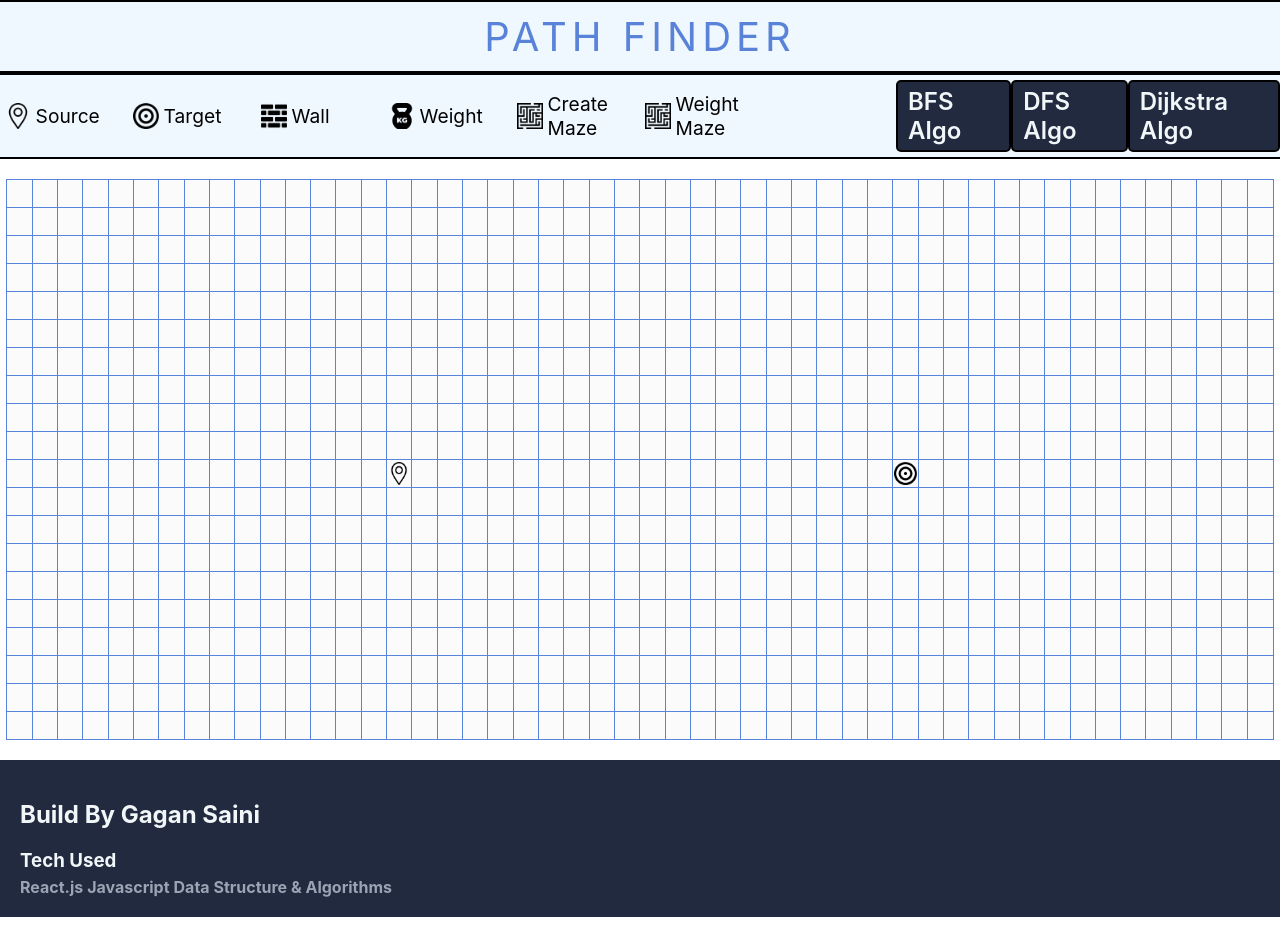
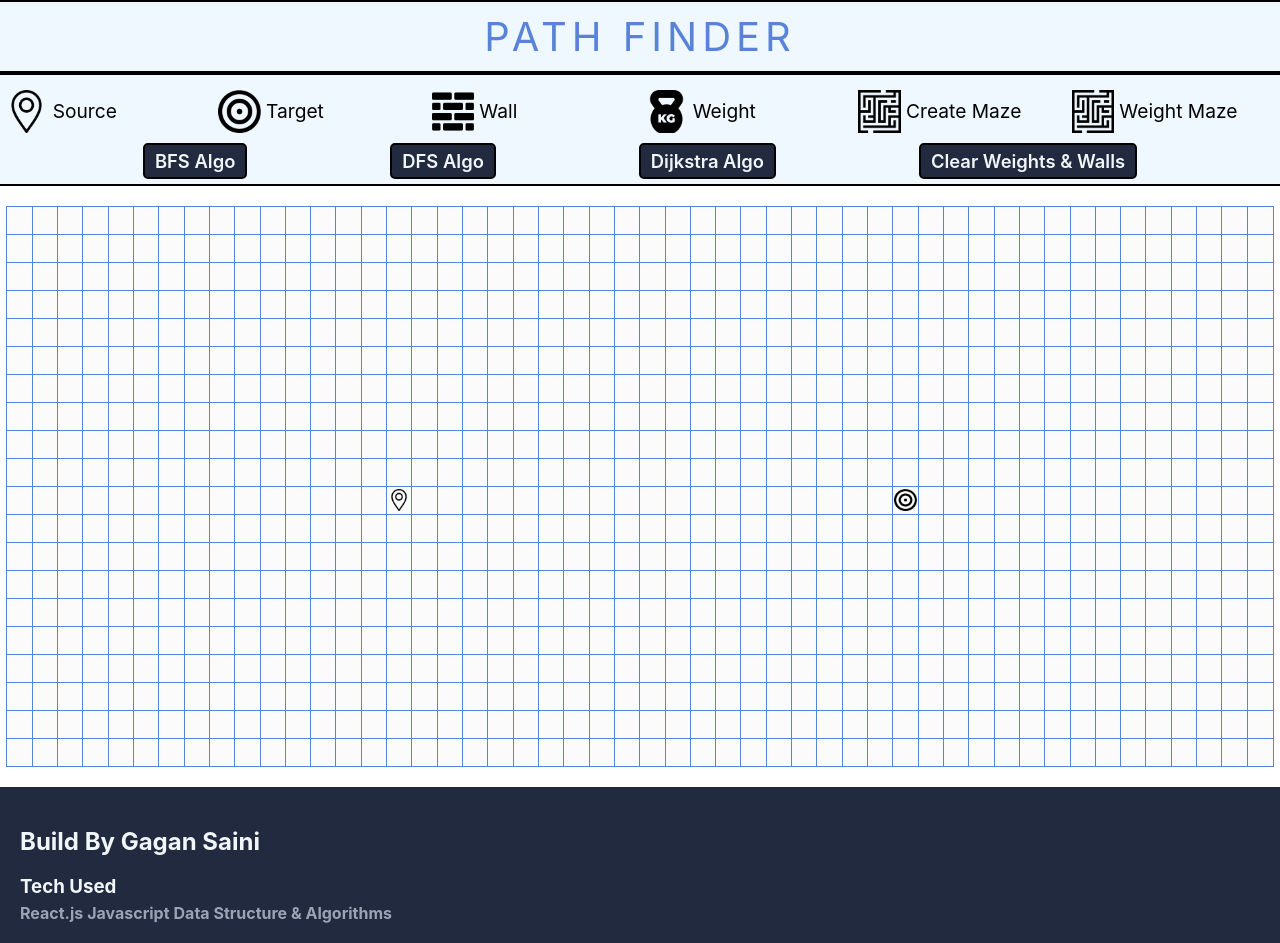
Before and after one commit to Gagan-Saini-GS/Pathfinder, a React (Create React App) app: page / in a window 1280 px wide. Before the commit the page ends 917 px from the top, so only its background shows below. Built offline with nearby package versions, Linux system fonts and the light colour scheme.

Commit message:
clear weights & walls function added

```diff
--- a/src/Algorithms/bfsWithWalls.js
+++ b/src/Algorithms/bfsWithWalls.js
@@ -8,6 +8,9 @@ let visited = new Array(totalNodes);
 
 // let arr = new Array(n * m);
 let edges = new Array(n);
+let seen = new Array(totalNodes);
+let walls = new Array(totalNodes);
+
 for (let i = 0; i < n; i++) {
   edges[i] = new Array(m);
   for (let j = 0; j < m; j++) {
@@ -30,14 +33,29 @@ for (let i = 0; i < n; i++) {
 for (let i = 0; i < totalNodes; i++) {
   // arr[i] = i;
   visited[i] = false;
+  seen[i] = -1;
+  walls[i] = -1;
 }
 
 let ans = [];
+
+async function restart() {
+  for (let i = 0; i < totalNodes; i++) {
+    // arr[i] = i;
+    visited[i] = false;
+    seen[i] = -1;
+    walls[i] = -1;
+  }
+
+  ans = [];
+}
 
 export default async function bfsWithWalls(sx, sy, tx, ty, walls) {
   const source = sx * m + sy;
   const target = tx * m + ty;
   //   console.log(walls);
+
+  await restart();
 
   await getPathBFSWalls(source, target, walls);
 
@@ -48,13 +66,8 @@ export default async function bfsWithWalls(sx, sy, tx, ty, walls) {
 }
 
 async function getPathBFSWalls(sv, ev, temp) {
+  console.log("BFS Called");
   const cells = document.querySelectorAll(".cell");
-  let seen = new Array(totalNodes);
-  let walls = new Array(totalNodes);
-  for (let i = 0; i < totalNodes; i++) {
-    seen[i] = -1;
-    walls[i] = -1; // -1 means not blocked
-  }
 
   for (let i = 0; i < temp.length; i++) {
     walls[temp[i]] = 1; // 1 denote the blockage or wall
@@ -90,6 +103,7 @@ async function getPathBFSWalls(sv, ev, temp) {
       await temp;
       clearInterval(animationID);
 
+      // console.log("Called");
       if (node === ev) {
         // frontvertices is the parent the node
         seen[node] = frontVertices;
--- a/src/Algorithms/dfsWithWalls.js
+++ b/src/Algorithms/dfsWithWalls.js
@@ -5,6 +5,7 @@ const m = 50;
 const totalNodes = n * m; // Number of total nodes
 // const totalEdges = (n - 1) * m + n * (m - 1); // Number of total edges
 let visited = new Array(totalNodes);
+let walls = new Array(totalNodes);
 
 let edges = new Array(n);
 for (let i = 0; i < n; i++) {
@@ -26,18 +27,26 @@ for (let i = 0; i < n; i++) {
 
 for (let i = 0; i < totalNodes; i++) {
   visited[i] = false;
+  walls[i] = -1;
 }
 
 let ans = [];
+
+async function restart() {
+  for (let i = 0; i < totalNodes; i++) {
+    // arr[i] = i;
+    visited[i] = false;
+    walls[i] = -1;
+  }
+
+  ans = [];
+}
 
 export default async function dfsWithWalls(sx, sy, tx, ty, wallArray) {
   const source = sx * m + sy;
   const target = tx * m + ty;
   //   console.log(walls);
-  let walls = new Array(totalNodes);
-  for (let i = 0; i < totalNodes; i++) {
-    walls[i] = -1; // -1 means not blocked
-  }
+  await restart();
 
   for (let i = 0; i < wallArray.length; i++) {
     walls[wallArray[i]] = 1; // 1 denote the blockage or wall
@@ -46,7 +55,7 @@ export default async function dfsWithWalls(sx, sy, tx, ty, wallArray) {
   await getPathDFSWalls(source, target, walls);
   ans.push(source);
   ans.reverse();
-  console.log(ans);
+  // console.log(ans);
   return ans;
 }
 
--- a/src/components/Home/Home.css
+++ b/src/components/Home/Home.css
@@ -48,7 +48,7 @@
 }
 
 .algo-section {
-  width: 30%;
+  width: 40%;
   display: flex;
   justify-content: space-evenly;
   align-items: center;
@@ -60,7 +60,7 @@
   border-radius: 5px;
   border: 2px solid black;
   padding: 5px 10px;
-  font-size: 1.5rem;
+  font-size: 1.15rem;
   font-weight: 600;
 }
 
@@ -182,3 +182,17 @@
     width: 100%;
   }
 }
+
+@media (min-width: 1000px) and (max-width: 1350px) {
+  .nav-item {
+    flex-direction: column;
+  }
+
+  .control-section {
+    width: 100%;
+  }
+
+  .algo-section {
+    width: 100%;
+  }
+}
--- a/src/components/Home/Home.js
+++ b/src/components/Home/Home.js
@@ -26,7 +26,7 @@ export default function Home() {
   const [weights, setWeights] = useState([]);
 
   useEffect(() => {
-    console.log("Effect");
+    // console.log("Effect");
     const cells = document.querySelectorAll(".cell");
     const source = 10 * m + 15;
     const target = 10 * m + 35;
@@ -44,14 +44,26 @@ export default function Home() {
   function mark(event) {
     const elem = event.target;
     const img = document.createElement("img");
+    const cells = document.querySelectorAll(".cell");
     const x = Number(event.target.childNodes[0].childNodes[0].innerText);
     const y = Number(event.target.childNodes[0].childNodes[1].innerText);
     // console.log({ x, y });
 
     if (color === "red") {
+      const node = cells[source.x * m + source.y];
+      // cells[node];
+
+      if (node.hasChildNodes()) {
+        node.removeChild(node.children[1]);
+      }
       img.src = "./images/location.png";
       setSource({ x, y });
     } else if (color === "green") {
+      const node = cells[target.x * m + target.y];
+      if (node.hasChildNodes()) {
+        node.removeChild(node.children[1]);
+      }
+
       img.src = "./images/bulleye.png";
       setTarget({ x, y });
     } else if (color === "black") {
@@ -59,7 +71,8 @@ export default function Home() {
       // console.log(wallNode);
 
       setWalls((prev) => [...prev, wallNode]);
-      img.src = "./images/wall.png";
+      // img.src = "./images/wall.png";
+      cells[wallNode].style.backgroundColor = "#212a3e";
     } else if (color === "blue") {
       const weightNode = x * m + y;
       setWeights((prev) => [...prev, weightNode]);
@@ -115,9 +128,12 @@ export default function Home() {
     let temp = [];
     let isWeighted = new Array(n * m);
     const totalNodes = n * m;
+
     for (let i = 0; i < totalNodes; i++) {
       isWeighted[i] = false;
     }
+    isWeighted[source.x * m + source.y] = true;
+    isWeighted[target.x * m + target.y] = true;
 
     for (let i = 0; i < 300; i++) {
       // const a = 0;
@@ -157,7 +173,7 @@ export default function Home() {
         elem.removeChild(elem.children[1]);
       }
     }
-    console.log(weights);
+    // console.log(weights);
   }
 
   async function bfs() {
@@ -168,6 +184,7 @@ export default function Home() {
     // Because BFS is not weighted.
     if (weights.length > 0) clearWeights();
 
+    // console.log("BFS");
     const path = await bfsWithWalls(
       source.x,
       source.y,
@@ -240,6 +257,19 @@ export default function Home() {
     Animation1(source, target, path);
   }
 
+  function clearWeightsAndWalls() {
+    const cells = document.querySelectorAll(".cell");
+    const totalNodes = n * m;
+
+    for (let i = 0; i < totalNodes; i++) {
+      cells[i].style.backgroundColor = "#fbfbfb";
+      cells[i].style.border = "1px solid #5883d8";
+    }
+
+    setWalls([]);
+    console.log("Path Cleared");
+  }
+
   return (
     <div className="home-container">
       {/* Navbar */}
@@ -283,6 +313,9 @@ export default function Home() {
             </div>
             <div className="algo-btn" onClick={DijsktraAlgo}>
               Dijkstra Algo
+            </div>
+            <div className="algo-btn" onClick={clearWeightsAndWalls}>
+              Clear Weights & Walls
             </div>
           </div>
         </div>
```
